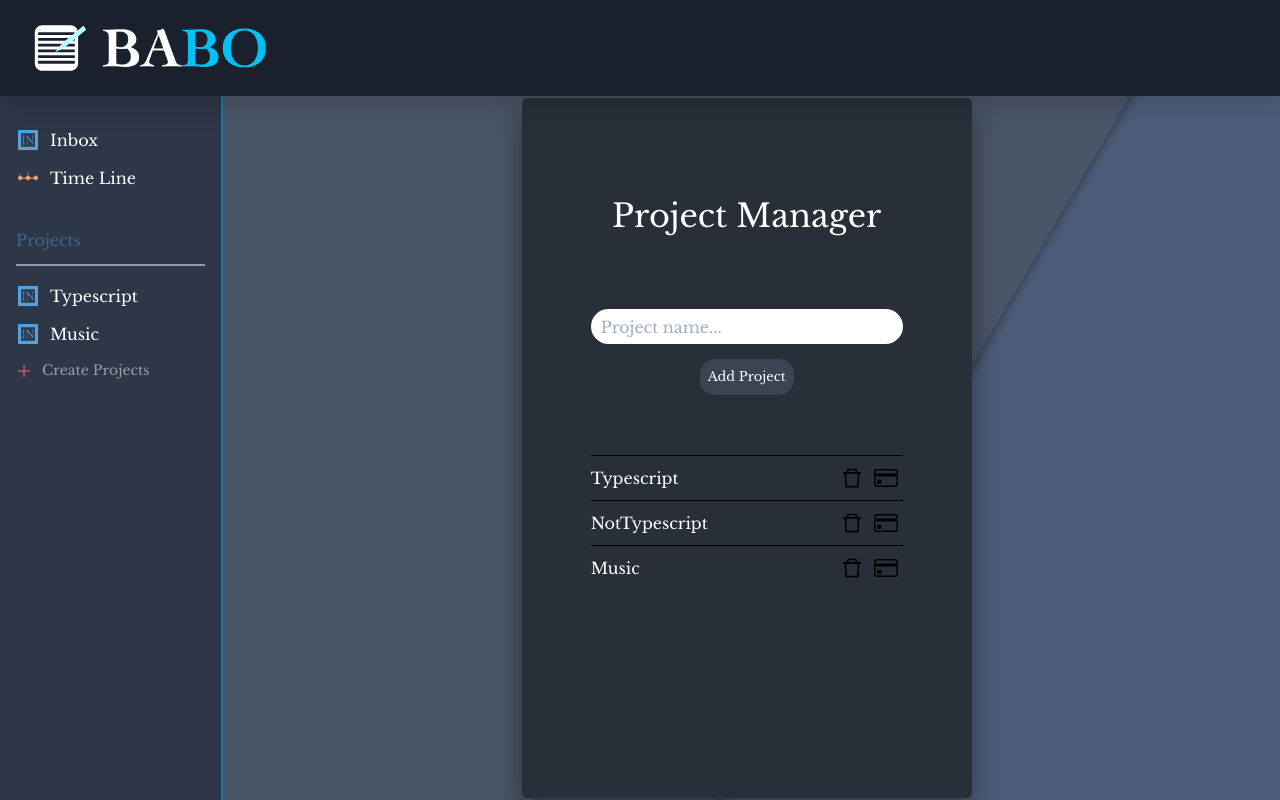
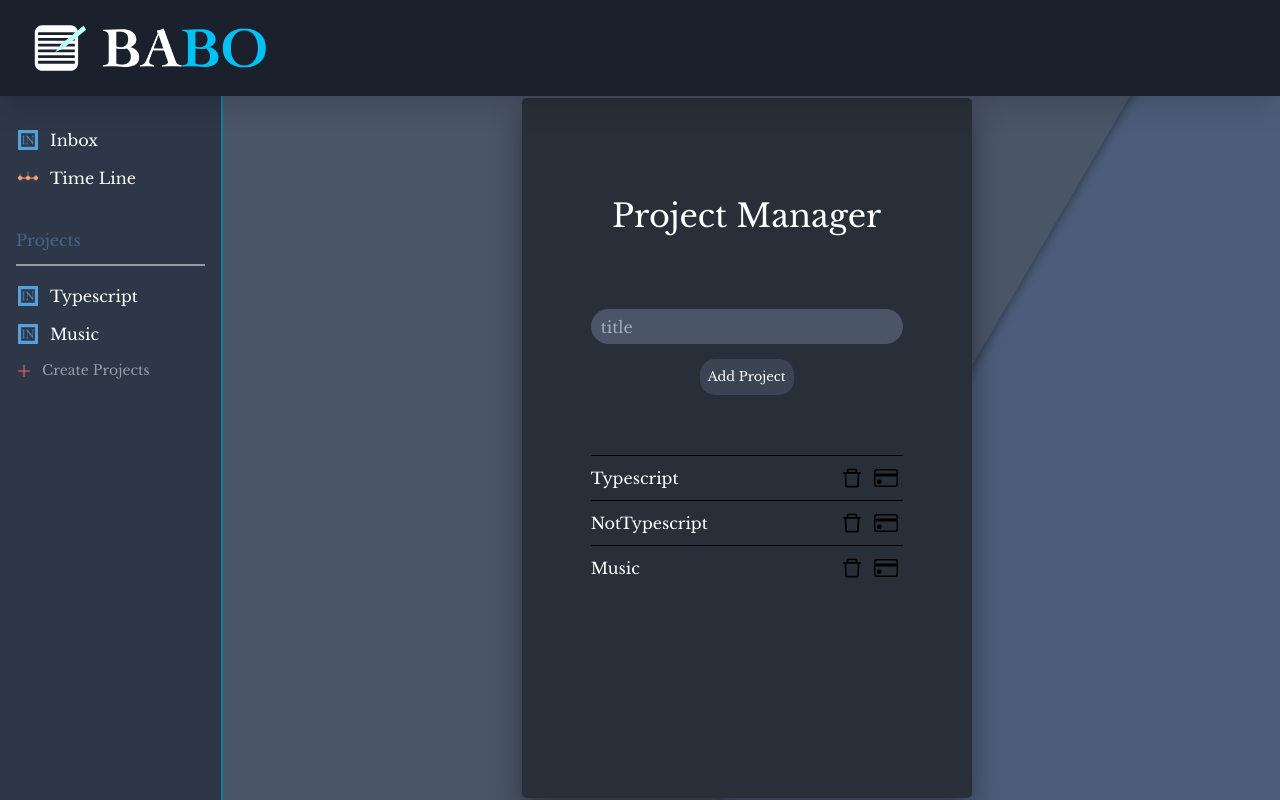
Before and after one commit to JamesTLopez/Babo, a React (Create React App) app: page /dashboard/createproject in a window 1280 px wide. Built offline with nearby package versions, Linux system fonts and the light colour scheme.

Commit message:
create project functionality

```diff
--- a/src/assets/App.css
+++ b/src/assets/App.css
@@ -117,20 +117,39 @@ body,
           align-items: center;
 }
 
-.createTasks .content #create-form input {
+.createTasks .content #create-form form {
+  display: -webkit-box;
+  display: -ms-flexbox;
+  display: flex;
+  -webkit-box-orient: vertical;
+  -webkit-box-direction: normal;
+      -ms-flex-direction: column;
+          flex-direction: column;
+  -webkit-box-pack: center;
+      -ms-flex-pack: center;
+          justify-content: center;
+  width: 80%;
+}
+
+.createTasks .content #create-form form input {
   margin: 5px 0 5px 0;
   padding: 10px;
-  width: 80%;
   height: 35px;
   border-radius: 20px;
   border-style: none;
 }
 
-.createTasks .content #create-form .button-group {
+.createTasks .content #create-form form .button-group {
   margin: 10px 0 10px 0;
+  display: -webkit-box;
+  display: -ms-flexbox;
+  display: flex;
+  -webkit-box-pack: center;
+      -ms-flex-pack: center;
+          justify-content: center;
 }
 
-.createTasks .content #create-form .button-group button {
+.createTasks .content #create-form form .button-group button {
   font-size: 13px;
   padding: 8px;
   border-radius: 15px;
--- a/src/assets/App.scss
+++ b/src/assets/App.scss
@@ -83,16 +83,23 @@ body,
       flex-direction: column;
       justify-content: center;
       align-items: center;
+      form{
+        display: flex;
+        flex-direction: column;
+        justify-content: center;
+        width: 80%;
         input{
           margin: 5px 0 5px 0;
           padding: 10px;
-        width: 80%;
+
           height: 35px;
           border-radius: 20px;
           border-style: none;
         }
         .button-group{
           margin: 10px 0 10px 0;
+          display: flex;
+          justify-content: center;
           button{
             font-size: 13px;
             padding: 8px;
@@ -101,6 +108,8 @@ body,
             background-color: #3a4453;
           }
         }
+      }
+
     }
     #create-projects{
       margin-top: 50px;
--- a/src/components/projects/CreateProject.tsx
+++ b/src/components/projects/CreateProject.tsx
@@ -8,9 +8,10 @@ function CreateProject() {
   return (
     <Consumer>
       {(Projects) => {
-        let state = Projects.projectState;
-        console.log(state);
-        let projectList = state.allProjects;
+
+        let {projectState ,dispatch} = Projects;
+        console.log(projectState);
+        let projectList = projectState.allProjects;
         return (
           <div className="createTasks">
             <div className="content">
@@ -18,14 +19,30 @@ function CreateProject() {
                 <h1>Project Manager</h1>
               </section>
               <section id="create-form">
-                <input type="text" placeholder="Project name..."></input>
-                <div className="button-group">
-                  <button>Add Project</button>
-                </div>
+                <Formik
+                  initialValues={{ title: "", posts: [] }}
+                  onSubmit={(values, actions) => {
+
+                    dispatch({payload:values,type:"CREATE_PROJECT"})
+                    actions.setSubmitting(false);
+                  }}
+                >
+                  <Form>
+                    <Field
+                      className="bg-gray-700"
+                      id="title"
+                      name="title"
+                      placeholder="title"
+                    />
+                    <div className="button-group">
+                      <button>Add Project</button>
+                    </div>
+                  </Form>
+                </Formik>
               </section>
               <section id="create-projects">
                 {projectList.map((proj) => (
-                 <ProjectLinks key={proj.title} title={proj.title}/>
+                  <ProjectLinks key={proj.title} title={proj.title} />
                 ))}
               </section>
             </div>
--- a/src/components/projects/projectComponents/ProjectLinks.tsx
+++ b/src/components/projects/projectComponents/ProjectLinks.tsx
@@ -1,4 +1,4 @@
-import React, { useState } from "react";
+import React from "react";
 import { Link } from "react-router-dom";
 import { Consumer } from "../../../context/context";
 
@@ -7,25 +7,21 @@ interface projectLinks {
 }
 
 const ProjectLinks: React.FC<projectLinks> = ({ title }) => {
-  const [deleted, isDelete] = useState<boolean>(false);
-
   return (
     <Consumer>
       {(Projects) => {
-          let {dispatch} = Projects;
+        let { dispatch } = Projects;
 
         return (
-          <>
-            {!deleted ? (
           <div id="project-link">
-                  <Link to ={`/dashboard/projects/${title}`}>
+            <Link to={`/dashboard/projects/${title}`}>
               <label>{title}</label>
             </Link>
 
             <div className="item-group">
               <button
                 onClick={() => {
-                      dispatch({payload:title,type:"DELETE_PROJECT"});
+                  dispatch({ payload: title, type: "DELETE_PROJECT" });
                 }}
               >
                 <svg
@@ -61,8 +57,6 @@ const ProjectLinks: React.FC<projectLinks> = ({ title }) => {
               </button>
             </div>
           </div>
-            ) : null}
-          </>
         );
       }}
     </Consumer>
--- a/src/context/context.tsx
+++ b/src/context/context.tsx
@@ -5,11 +5,16 @@ export const projectsReducer = (state: any, action: any) => {
   switch (action.type) {
     case"DELETE_PROJECT":
 
-      let projects = state.allProjects.filter((x:any) => x.title != action.payload);
+      let projects = state.allProjects.filter((x:any) => x.title !== action.payload);
 
       return{
         ...state,
         allProjects:projects
+      }
+    case"CREATE_PROJECT":
+      return{
+        ...state,
+        allProject:state.allProjects.push(action.payload)
       }
     case "CREATE_POST":
       console.log(action.payload);
```
Also changed, not shown: 1 other file (tests, documents, lock files or other folders). Lines whose indentation alone changed are shown as unchanged.
